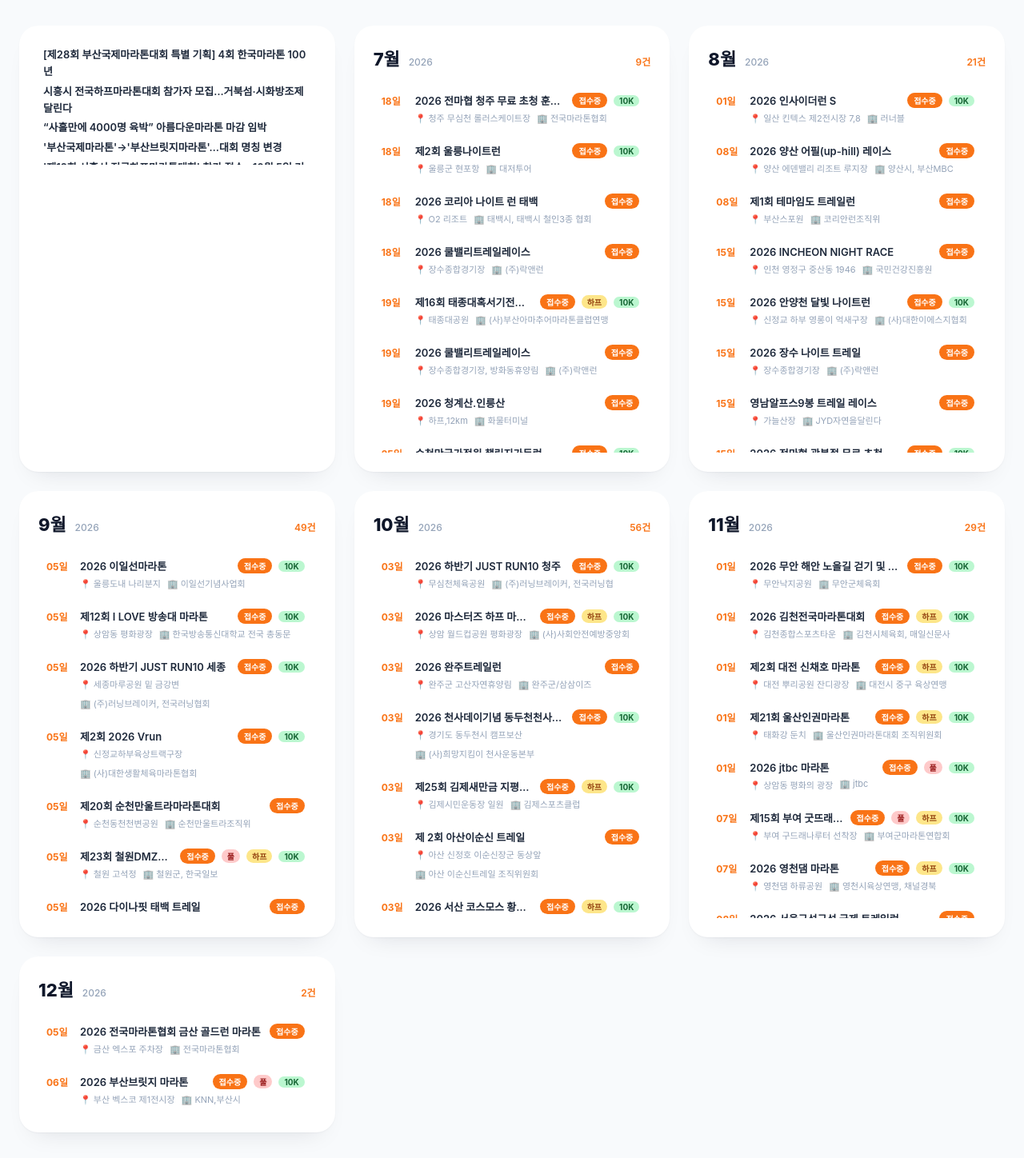
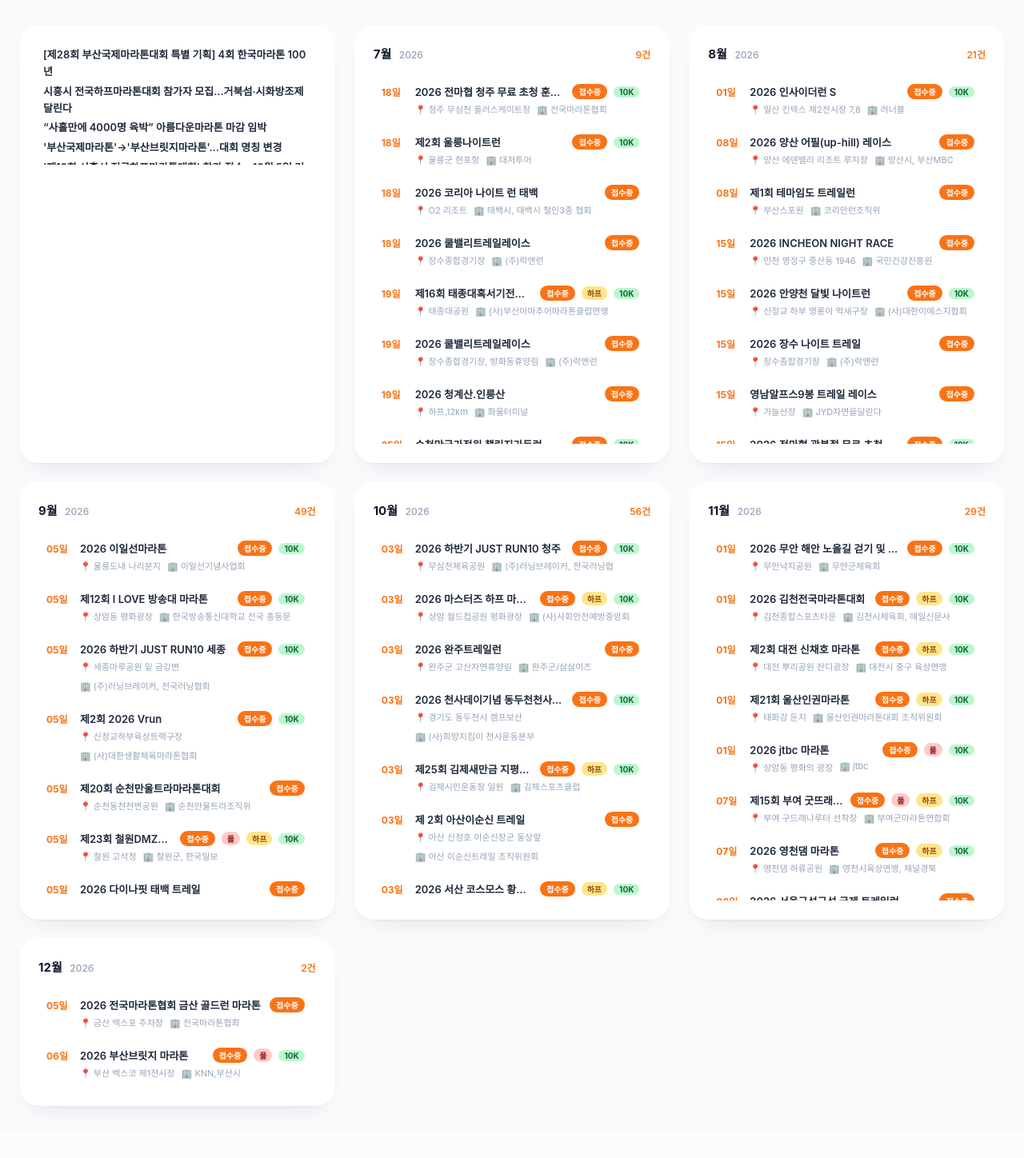
Before and after one commit to madokahill/marathon-schedule, a Flask app: page / in a window 1280 px wide. Shown: the part 249-1697 px from the top of the page at 80% size. After the commit the page ends 1638 px from the top, so only its background shows below. Run offline with Flask 3, Linux system fonts and the light colour scheme; data comes from the database, SQL or seed files in the repository; some web fonts are replaced.

Commit message:
shrink month/pick box titles to match content scale
7월/8월 headings and the YRC's Pick title were disproportionately
large (22px/800) next to the 13px race rows underneath. Scaled
down to 15px/700 so it reads as a label, not a headline.

```diff
--- a/templates/index.html
+++ b/templates/index.html
@@ -63,7 +63,7 @@
       box-shadow: 0 1px 2px rgba(15,23,42,0.04), 0 16px 32px -20px rgba(15,23,42,0.15);
     }
     .month-box-head { display: flex; align-items: baseline; justify-content: space-between; margin-bottom: 18px; }
-    .month-box-title { font-size: 22px; font-weight: 800; color: #0f172a; }
+    .month-box-title { font-size: 15px; font-weight: 700; color: #0f172a; }
     .month-box-title .year { font-size: 12px; font-weight: 500; color: #94a3b8; margin-left: 6px; }
     .month-box-count { font-size: 12px; color: #f97316; font-weight: 600; }
     .month-race-list { display: flex; flex-direction: column; gap: 4px; max-height: 460px; overflow-y: auto; padding-right: 4px; }
```
